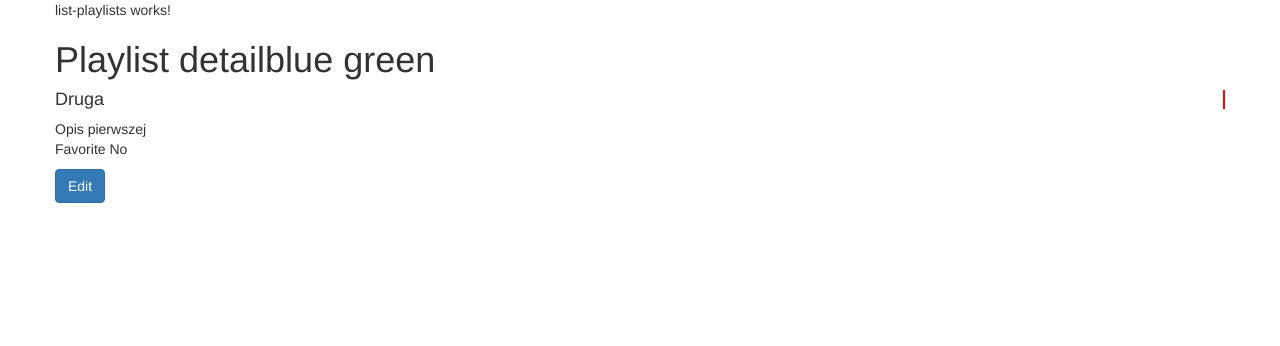
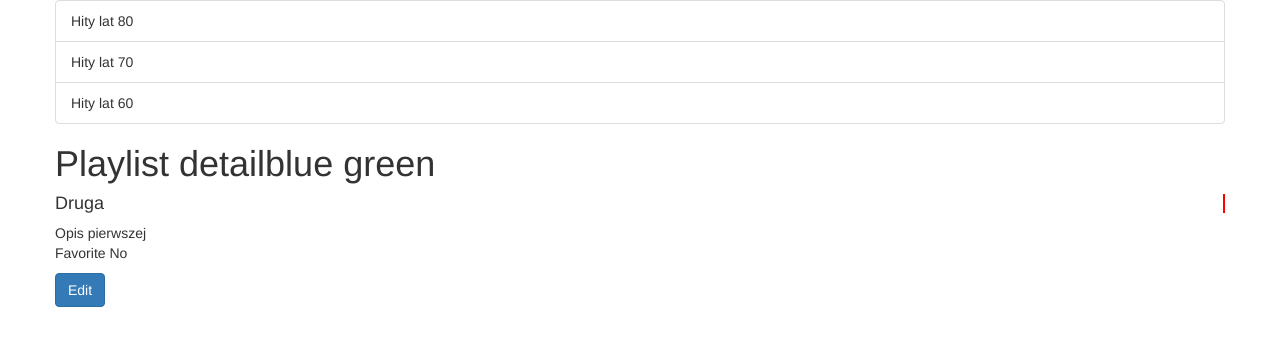
Before and after one commit to j-bogacz/AngularTraining, an Angular app in the folder spotfyy/: page / in a window 1280 px wide. Shown: the top 346 px of the page. Built offline with nearby package versions, Linux system fonts and the light colour scheme.

Commit message:
ngFor class.active

```diff
--- a/spotfyy/src/app/list-playlists/list-playlists.component.html
+++ b/spotfyy/src/app/list-playlists/list-playlists.component.html
@@ -1,3 +1,8 @@
-<p>
-  list-playlists works!
-</p>
+<ul class="list-group">
+  <li
+    class="list-group-item"
+    *ngFor="let playlist of listPlaylists"
+    (click)="selected = playlist"
+    [class.active]="selected == playlist"
+  >{{playlist.name}}</li>
+</ul>
--- a/spotfyy/src/app/list-playlists/list-playlists.component.ts
+++ b/spotfyy/src/app/list-playlists/list-playlists.component.ts
@@ -1,4 +1,12 @@
 import { Component, OnInit, ViewEncapsulation } from '@angular/core';
+
+interface Playlist {
+  id: number;
+  name: string;
+  description: string;
+  favorite: boolean;
+  color: string;
+}
 
 @Component({
   selector: 'lekarz-list-playlists',
@@ -7,7 +15,12 @@ import { Component, OnInit, ViewEncapsulation } from '@angular/core';
   encapsulation: ViewEncapsulation.Emulated
 })
 export class ListPlaylistsComponent implements OnInit {
-
+  selected: Playlist;
+  listPlaylists: Playlist[] = [
+    {id: 1, name: 'Hity lat 80', description: 'Opis1', favorite: true, color: '#ff0000'},
+    {id: 2, name: 'Hity lat 70', description: 'Opis2', favorite: false, color: '#00ff00'},
+    {id: 3, name: 'Hity lat 60', description: 'Opis3', favorite: false, color: '#0000ff'},
+  ];
   constructor() { }
 
   ngOnInit() {
```
